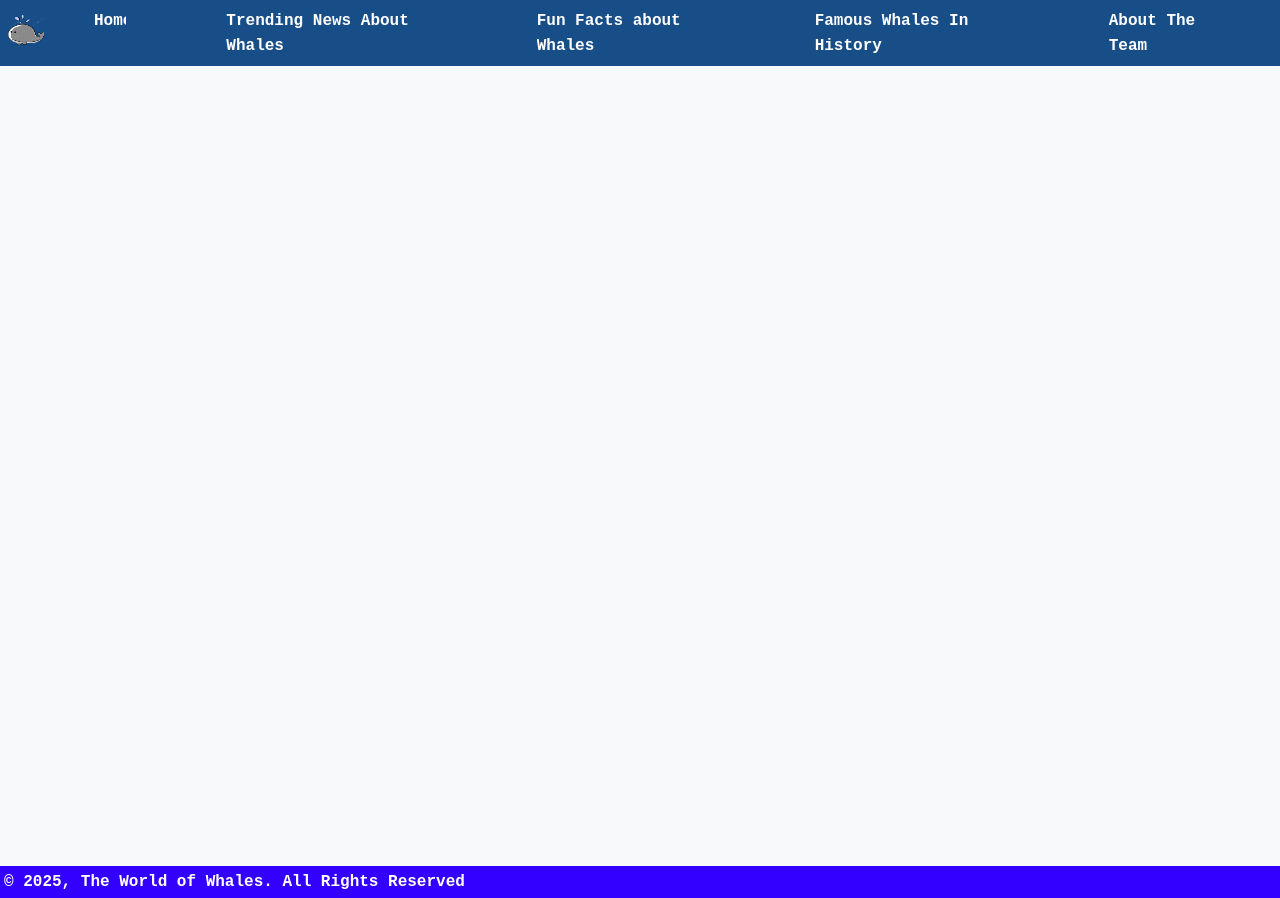
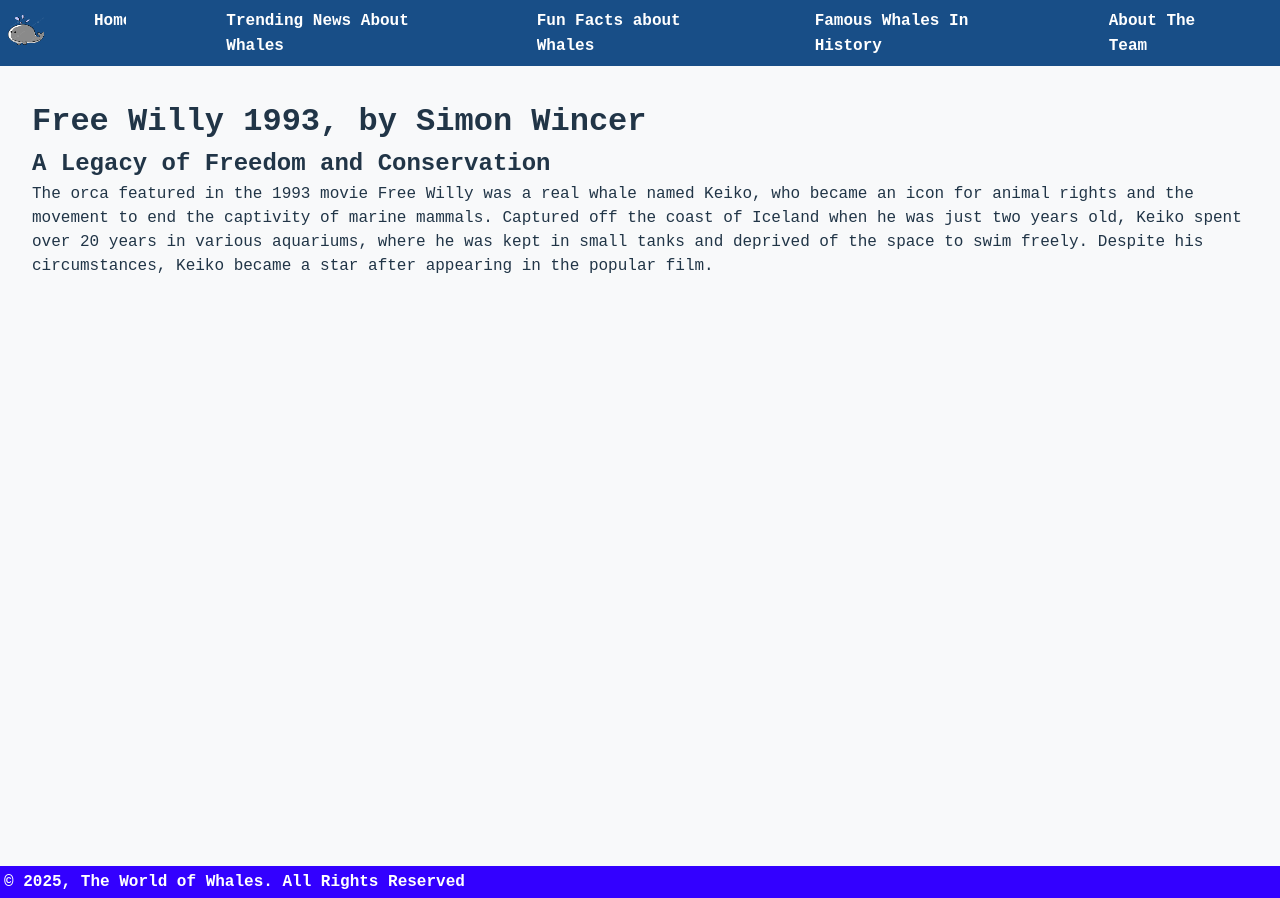
Before and after one commit to liamcmtreacy/WebUI_LiamMikeyJess_groupProject, a SvelteKit app in the folder svelte-app/: page /freewilly in a window 1280 px wide. Before the commit this address had no page. Built offline with nearby package versions, Linux system fonts and the light colour scheme.

Commit message:
start of new article on freewilly orca

```diff
--- /dev/null
+++ b/svelte-app/src/routes/freewilly/+page.svelte
@@ -0,0 +1,30 @@
+<script>
+import {Modal} from '$lib';
+import {Footer} from '$lib';
+</script>
+
+<h1> Free Willy 1993, by Simon Wincer</h1>
+<h2> A Legacy of Freedom and Conservation</h2>
+
+<p> The orca featured in the 1993 movie Free Willy was a real whale named Keiko, who became an icon for animal rights and the movement to end the captivity of marine mammals. Captured off the coast of Iceland when he was just two years old, Keiko spent over 20 years in various aquariums, where he was kept in small tanks and deprived of the space to swim freely. Despite his circumstances, Keiko became a star after appearing in the popular film.
+</p>
+
+<style>
+    h1 {
+        font-family: 'Courier New', Courier, monospace;
+        font-weight: bold;
+        text-align: left;
+    }
+
+    h2 {
+        font-family: 'Courier New', Courier, monospace;
+        font-weight: bold;
+        text-align: left;
+    }
+
+    p {
+        font-family: 'Courier New', Courier, monospace;
+        text-align: left;
+    }
+
+</style>
```
Also changed, not shown: svelte-app/src/routes/Whales in History/+page.svelte (+13 -0 lines), svelte-app/static/freewilly.jpg (added).
